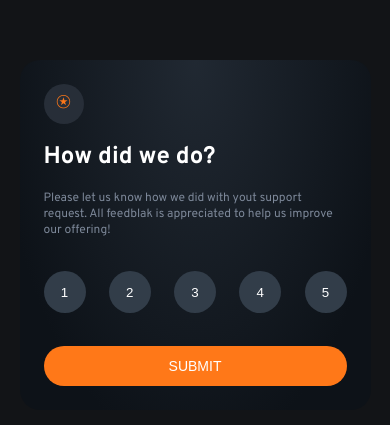
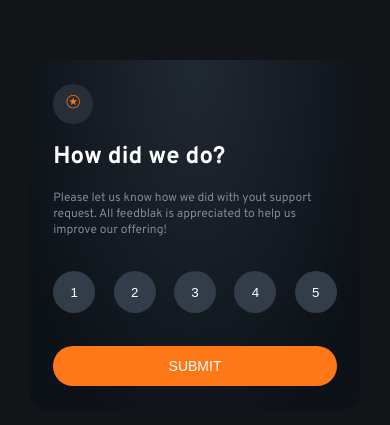
Before and after one commit to paulomarquesdev/interactive-rating-page, a plain HTML site: page index.html in a window 390 px wide. Shown: the part 187-612 px from the top of the page. Drawn offline with Linux system fonts and the light colour scheme.

Commit message:
Atualização - Mobile

```diff
--- a/style.css
+++ b/style.css
@@ -10,6 +10,8 @@ body {
 }
 
 main {
+    position: fixed;
+    /* position: absolute; */
     width: 100vw;
     height: 100vh;
     display: flex;
@@ -29,6 +31,13 @@ main {
     display: flex;
     flex-direction: column;
     justify-content: space-between;
+}
+
+@media screen and (max-width: 768px) {
+    .card {
+        width: 85%;
+        height: 350px;
+    }
 }
 
 .ico-border {
@@ -110,10 +119,3 @@ main {
     background-color: #feebdd;
     color: #ff7818;
 }
-
-@media screen and (max-width: 768px) {
-    .card {
-        width: 90%;
-        height: 350px;
-    }
-}
```
